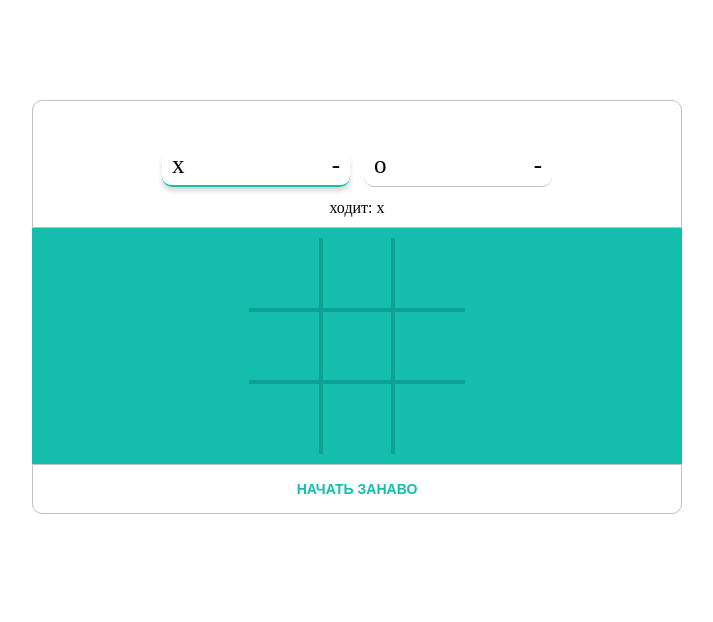
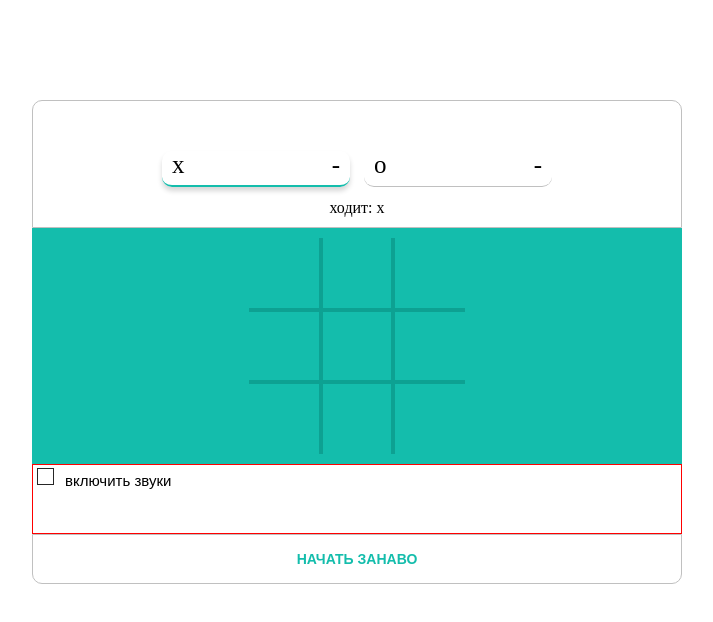
Before and after one commit to conservativ007/react-game, a React app: page / in a window 1280 px wide. Shown: the top 622 px of the page, without its empty margins (283-996 px from the left). Built offline with nearby package versions, Linux system fonts and the light colour scheme.

Commit message:
feat: added settings (component), added sound

```diff
--- /dev/null
+++ b/src/Styles/settings.css
@@ -0,0 +1,44 @@
+.settings{
+  margin: 0 auto;
+  width: 650px;
+  height: 70px;
+  border: 1px solid red;
+  box-sizing: border-box;
+}
+
+
+
+input[type='checkbox']{
+  position: relative;
+  width: 15px;
+  height: 15px;
+  -webkit-appearance: none;
+  outline: none;
+  transition: .5s;
+}
+
+input[type='checkbox']:before{
+  content: '';
+  position: absolute;
+  top: 0;
+  left: 0;
+  width: 100%;
+  height: 100%;
+  border: 1px solid #262626;
+  transition: .5s;
+}
+
+input:checked[type='checkbox']:before{
+  border-left: none;
+  border-top: none;
+  width: 10px;
+  border-color: #0da192;
+  border-width: 2px;
+  transform: rotate(45deg) translate(5px, -5px)
+}
+
+label{
+  font-size: 15px;
+  font-family: sans-serif;
+  margin-left: 10px;
+}
--- a/src/components/App.jsx
+++ b/src/components/App.jsx
@@ -2,6 +2,9 @@ import React, { useState } from 'react'
 import Componenta from './Componenta.jsx';
 import Footer from './Footer.jsx';
 import Head from './Head.jsx';
+import Settings from './Settings.jsx';
+
+
 
 function App() {
 
@@ -11,6 +14,7 @@ function App() {
   let [move, setMove] = useState(true);
   let [x, setX] = useState('-');
   let [o, setO] = useState('-');
+  let [soundPlay, setSoundPlay] = useState(false);
 
   const winnerLines = [
     [0,1,2],
@@ -39,6 +43,7 @@ function App() {
 
     isWin(element, copy)
   }
+
 
   function isWin(element, copy){
 
@@ -77,6 +82,7 @@ function App() {
     index={index}
     elem={elem}
     clickHandler={clickHandler}
+    soundPlay={soundPlay}
     />
   })
 
@@ -88,6 +94,10 @@ function App() {
           {result}
         </div>
       </div>
+      <Settings
+        soundPlay={soundPlay}
+        setSoundPlay={setSoundPlay}
+      />
       <Footer resetGame={resetGame} />
     </>
   )
--- a/src/components/Componenta.jsx
+++ b/src/components/Componenta.jsx
@@ -1,5 +1,5 @@
 import React, {useState} from 'react';
-// import {Howl, Howler} from 'howler';
+import soundfile from '../click2.mp3';
 
 export default function Componenta({clickHandler, index, elem, soundPlay}) {
 
@@ -10,16 +10,23 @@ export default function Componenta({clickHandler, index, elem, soundPlay}) {
     a = <div className='gamer-o'>&#9675;</div>;
   }
 
+  function sound() {
+    if(soundPlay !== true) return;
+    // console.log(' sound ');
+    // console.log(soundfile);
+
+    let audio = new Audio();
+    // audio.preload = 'auto';
+    audio.src = soundfile;
+    audio.play();
+  }
+
   return (
     <div
       className='elem-board'
       onClick={() => clickHandler(index)}
+      onMouseUp={sound}
     >
-  {/* сдесь в дальнейшем будет обработка аудио */}
-    {/* <audio className='eee'> */}
-      {/* <source src="https://s3.amazonaws.com/freecodecamp/drums/Kick_n_Hat.mp3"/> */}
-      {/* <source src="./click3.m4a" type="audio/mpeg" /> */}
-    {/* </audio> */}
       {a}
     </div>
   )
--- /dev/null
+++ b/src/components/Settings.jsx
@@ -0,0 +1,40 @@
+import React, { useState } from 'react';
+import '.././styles/settings.css';
+
+export default function Settings({soundPlay, setSoundPlay}) {
+
+
+  // function playSound() {
+
+  //   setSound(sound = !sound);
+  //   console.log('play-sound', sound)
+
+  //   let audio = new Audio();
+  //   audio.preload = 'auto';
+  //   audio.src = '../../public/sound/sound1.mp3';
+  //   audio.play();
+  // }
+
+  // function playMusic() {
+  //   console.log('play-music')
+  // }
+
+  return (
+    <div className='settings'>
+
+      {/* <div className='sound'>
+        <input type='checkbox' id='s2' onClick={() => playSound()} />
+        <label htmlFor="s2">включить музончик</label>
+      </div> */}
+
+      <div className='sound'>
+        <input
+          id='s1'
+          type='checkbox'
+          onChange={() => setSoundPlay(soundPlay = !soundPlay)}
+        />
+        <label htmlFor="s1">включить звуки</label>
+      </div>
+    </div>
+  )
+}
--- a/webpack.config.js
+++ b/webpack.config.js
@@ -32,6 +32,11 @@ module.exports = {
         use: ['file-loader']
       },
       {
+        test: /\.mp3$/,
+        loader: 'file-loader',
+
+      },
+      {
         test: /\.m?js$/,
         exclude: /node_modules/,
         use: {
```
Also changed, not shown: 1 other file (tests, documents, lock files or other folders).
